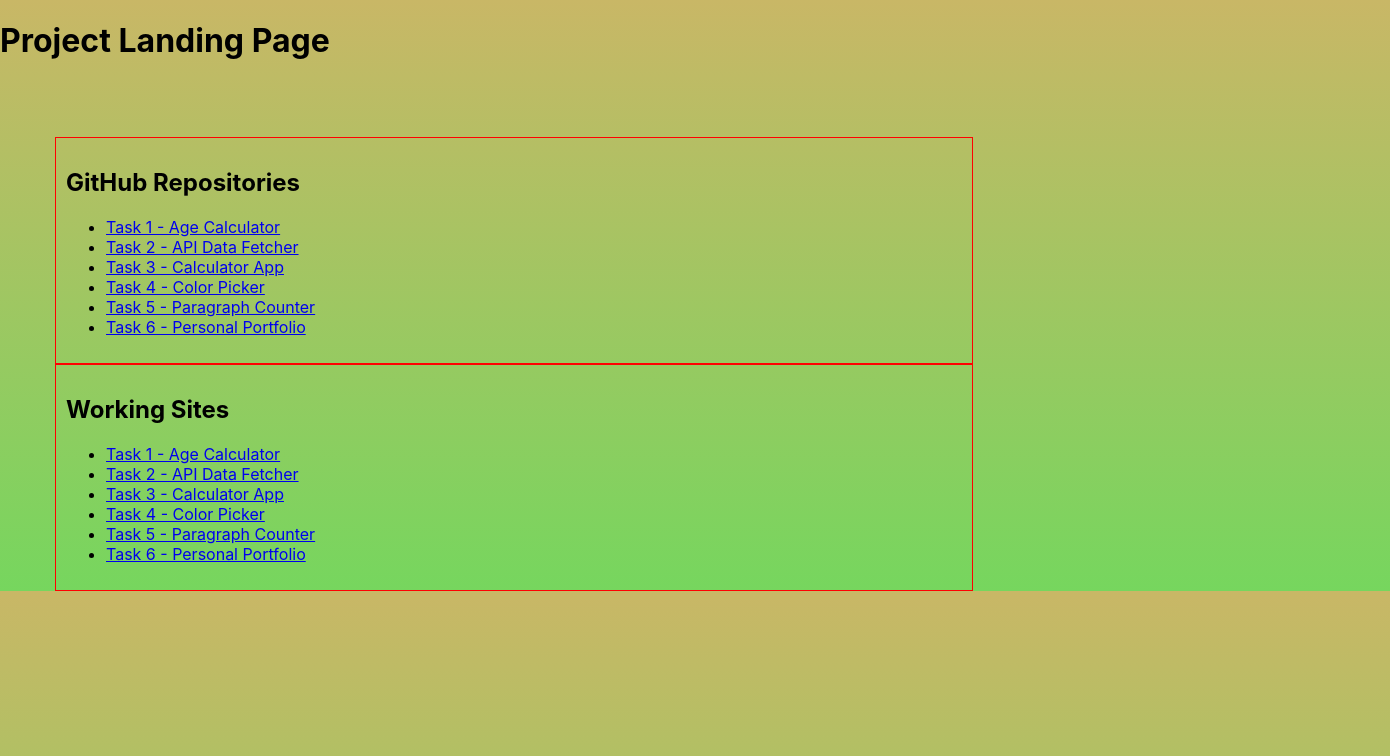
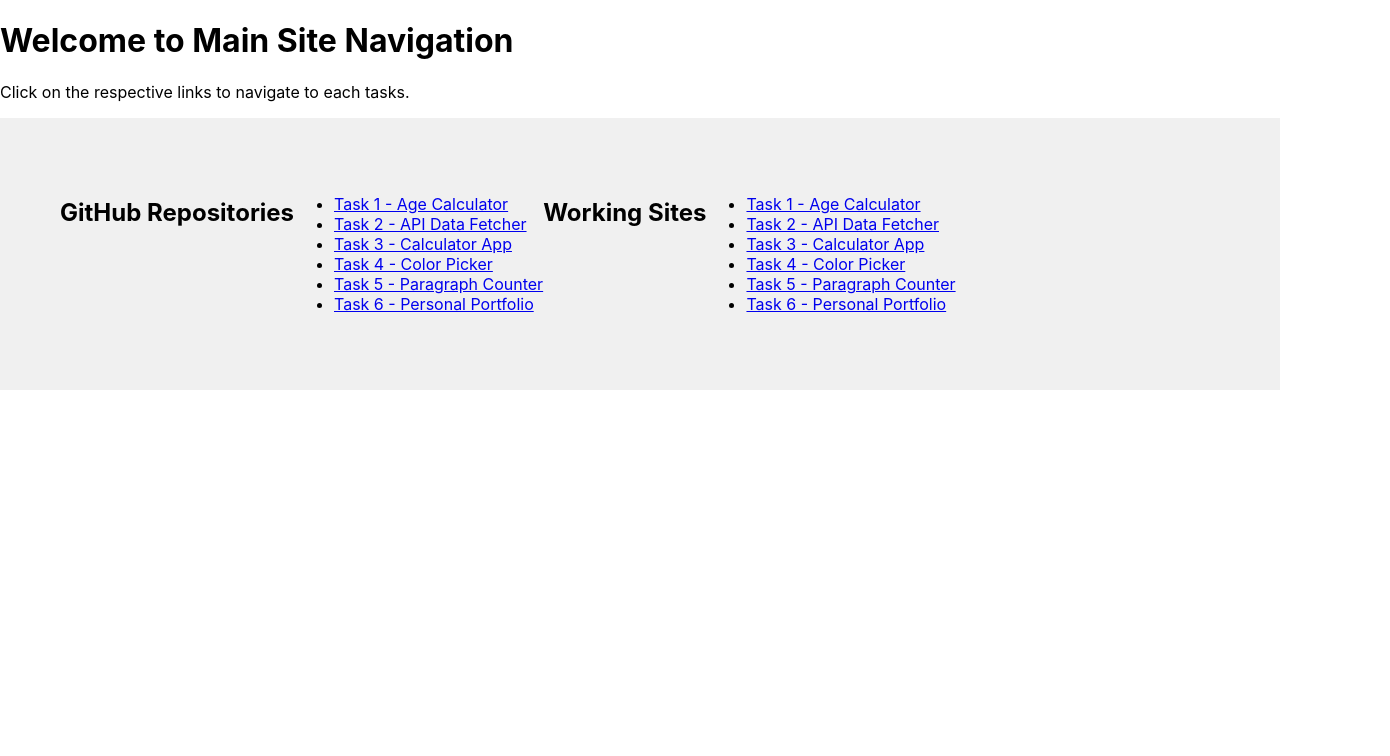
Before and after one commit to Praisepaul/ReactJS_Main, a React (Create React App) app: page / in a window 1280 px wide. Shown: the top 756 px of the page, 1390 px wide, since content can reach past the window. Built offline with nearby package versions, Linux system fonts and the light colour scheme; the HTML template or start-up script is replaced by a standard one.

Commit message:
To be deployed

```diff
--- a/package.json
+++ b/package.json
@@ -1,5 +1,5 @@
 {
-  "homepage": "https://github.com/Praisepaul/ReactJS_Main",
+  "homepage": "https://Praisepaul.github.io/ReactJS_Main",
   "name": "main_project",
   "version": "0.1.0",
   "private": true,
--- a/src/App.css
+++ b/src/App.css
@@ -1,25 +1,28 @@
-body{
-  background-image: linear-gradient(rgb(201, 183, 102), rgb(118, 214, 94));
-}
-.button-container {
-  display: block;
-  width: 100%;
-  padding: 55px;
-  color: aliceblue;
+
+.links-container {
+  display: flex;
+  justify-content: space-between;
+  background-color: #f0f0f0;
+  padding: 30px;
 }
 
-.links {
-  border: 1px solid #ff0101;
-  width: 70%;
-  padding: 20px;
-  color: rgb(0, 0, 0);
-  text-decoration: none;
-  cursor: pointer;
-  padding: 10px;
-  float: left;
+.links ul {
+  list-style: none;
+  padding: 0;
+  text-align: left;
 }
 
-.li{
-  color: black;
+.links li {
+  margin: 10px 0;
+}
+
+.links a {
   text-decoration: none;
+  color: #007bff;
+  font-weight: bold;
+  transition: color 0.3s;
 }
+
+.links a:hover {
+  color: #00ce26;
+}
--- a/src/App.js
+++ b/src/App.js
@@ -1,16 +1,20 @@
 import React from 'react';
 import './App.css';
-import GitHubLinks from './Githublinks';
-import SiteLinks from './sitelinks';
+import './Githublinks';
+import Githublinks from './Githublinks';
+const App = () => {
+  return (
+    <div className="landing-page">
+      <div className="header">
+        <h1>Welcome to Main Site Navigation</h1>
+        <p>Click on the respective links to navigate to each tasks.</p>
+      </div>
 
-function App() {
-  return (
-    <div className="App">
-      <h1>Project Landing Page</h1>
       <div className="button-container">
-        <GitHubLinks />
-        <SiteLinks />
-      </div>
+        <div className="links-container">
+          <Githublinks />
+    </div>
+    </div>
     </div>
   );
 }
--- a/src/Githublinks.jsx
+++ b/src/Githublinks.jsx
@@ -2,15 +2,73 @@ import React from 'react';
 
 const Githublinks = () => {
   return (
-    <div className="links">
+    <div className="links-container">
       <h2>GitHub Repositories</h2>
       <ul>
-      <li className="li"><a href="https://github.com/Praisepaul/age_calculator" target="_blank" rel="noopener noreferrer">Task 1 - Age Calculator</a></li>
-      <li className="li"><a href="https://github.com/Praisepaul/api_fetcher" target="_blank" rel="noopener noreferrer">Task 2 - API Data Fetcher</a></li>
-      <li className="li"><a href="https://github.com/Praisepaul/calculator_App" target="_blank" rel="noopener noreferrer">Task 3 - Calculator App</a></li>
-      <li className="li"><a href="https://github.com/Praisepaul/color_picker_App" target="_blank" rel="noopener noreferrer">Task 4 - Color Picker</a></li>
-      <li className="li"><a href="https://github.com/Praisepaul/Paragraph_Counter" target="_blank" rel="noopener noreferrer">Task 5 - Paragraph Counter</a></li>
-      <li className="li"><a href="https://github.com/Praisepaul/sample_portfolio" target="_blank" rel="noopener noreferrer">Task 6 - Personal Portfolio</a></li>
+        <li>
+          <a href="https://github.com/Praisepaul/age_calculator" target="_blank" rel="noopener noreferrer">
+            Task 1 - Age Calculator
+          </a>
+        </li>
+        <li>
+          <a href="https://github.com/Praisepaul/api_fetcher" target="_blank" rel="noopener noreferrer">
+            Task 2 - API Data Fetcher
+          </a>
+        </li>
+        <li>
+          <a href="https://github.com/Praisepaul/calculator_App" target="_blank" rel="noopener noreferrer">
+            Task 3 - Calculator App
+          </a>
+        </li>
+        <li>
+          <a href="https://github.com/Praisepaul/color_picker_App" target="_blank" rel="noopener noreferrer">
+            Task 4 - Color Picker
+          </a>
+        </li>
+        <li>
+          <a href="https://github.com/Praisepaul/Paragraph_Counter" target="_blank" rel="noopener noreferrer">
+            Task 5 - Paragraph Counter
+          </a>
+        </li>
+        <li>
+          <a href="https://github.com/Praisepaul/sample_portfolio" target="_blank" rel="noopener noreferrer">
+            Task 6 - Personal Portfolio
+          </a>
+        </li>
+      </ul>
+
+      <h2>Working Sites</h2>
+      <ul>
+        <li>
+          <a href="https://praisepaul.github.io/age_calculator/" target="_blank" rel="noopener noreferrer">
+            Task 1 - Age Calculator
+          </a>
+        </li>
+        <li>
+          <a href="https://praisepaul.github.io/api_fetcher/" target="_blank" rel="noopener noreferrer">
+            Task 2 - API Data Fetcher
+          </a>
+        </li>
+        <li>
+          <a href="https://praisepaul.github.io/calculator_App/" target="_blank" rel="noopener noreferrer">
+            Task 3 - Calculator App
+          </a>
+        </li>
+        <li>
+          <a href="https://praisepaul.github.io/color_picker_App/" target="_blank" rel="noopener noreferrer">
+            Task 4 - Color Picker
+          </a>
+        </li>
+        <li>
+          <a href="https://praisepaul.github.io/Paragraph_Counter/" target="_blank" rel="noopener noreferrer">
+            Task 5 - Paragraph Counter
+          </a>
+        </li>
+        <li>
+          <a href="https://praisepaul.github.io/sample_portfolio/" target="_blank" rel="noopener noreferrer">
+            Task 6 - Personal Portfolio
+          </a>
+        </li>
       </ul>
     </div>
   );
--- a/src/sitelinks.jsx
+++ /dev/null
@@ -1,19 +0,0 @@
-import React from 'react';
-
-const SiteLinks = () => {
-  return (
-    <div className="links">
-      <h2>Working Sites</h2>
-      <ul className='li'>
-      <li className="li"><a href="https://praisepaul.github.io/age_calculator/" target="_blank" rel="noopener noreferrer">Task 1 - Age Calculator</a></li>
-      <li className="li"><a href="https://praisepaul.github.io/api_fetcher/" target="_blank" rel="noopener noreferrer">Task 2 - API Data Fetcher</a></li>
-      <li className="li"><a href="https://praisepaul.github.io/calculator_App/" target="_blank" rel="noopener noreferrer">Task 3 - Calculator App</a></li>
-      <li className="li"><a href="https://praisepaul.github.io/color_picker_App/" target="_blank" rel="noopener noreferrer">Task 4 - Color Picker</a></li>
-      <li className="li"><a href="https://praisepaul.github.io/Paragraph_Counter/" target="_blank" rel="noopener noreferrer">Task 5 - Paragraph Counter</a></li>
-      <li className="li"><a href="https://praisepaul.github.io/sample_portfolio/" target="_blank" rel="noopener noreferrer">Task 6 - Personal Portfolio</a></li>
-    </ul>
-    </div>
-  );
-}
-
-export default SiteLinks;
```
